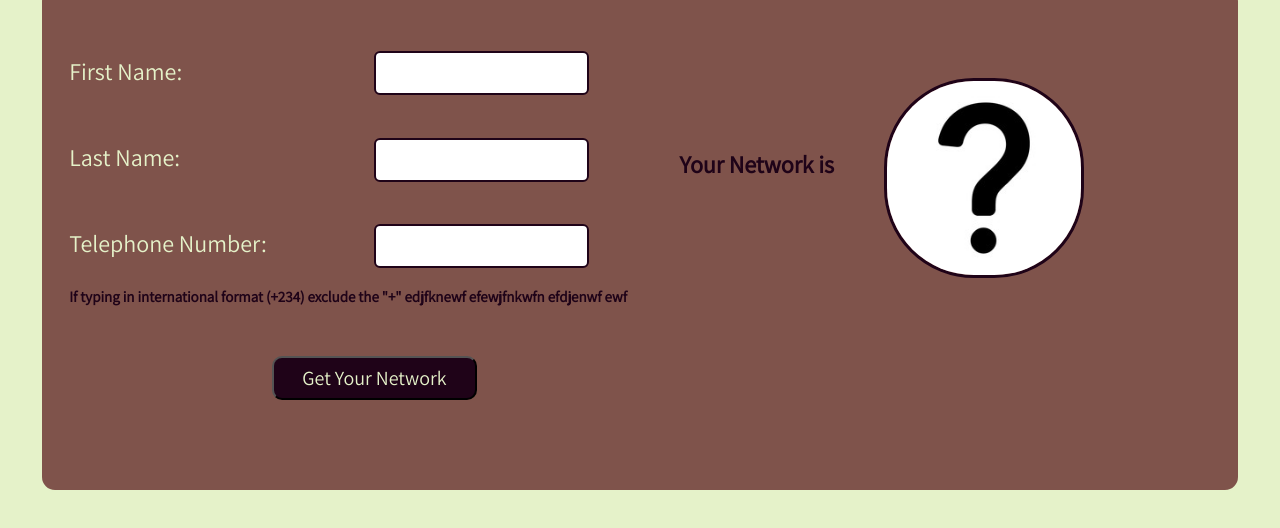
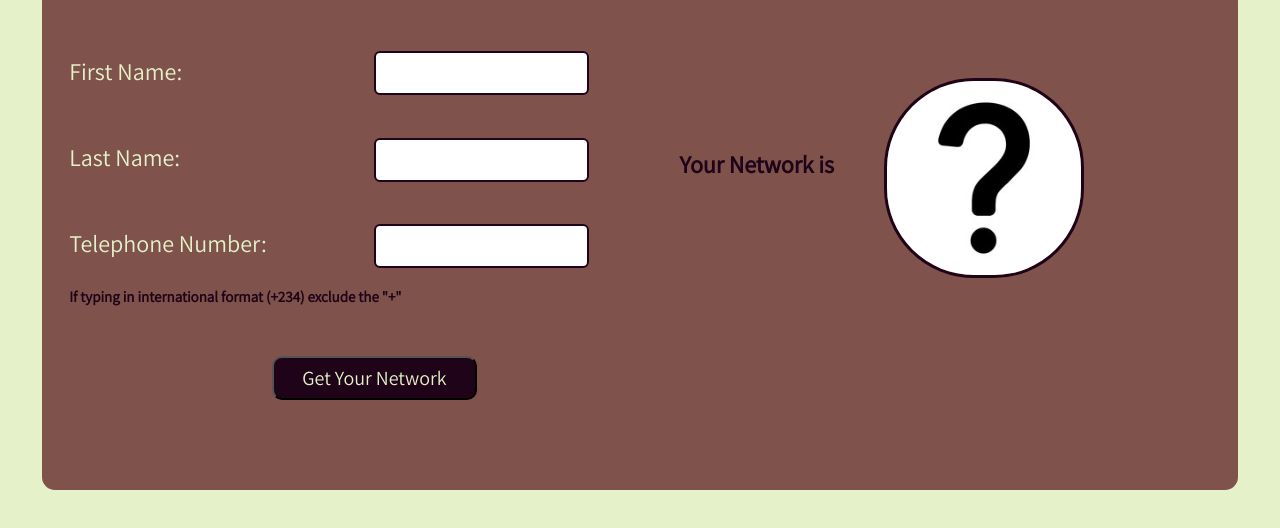
Before and after one commit to Yinkajay/Circle-191-holiday-chlng, a plain HTML site: page index.html in a window 1280 px wide. Shown: the part 166-694 px from the top of the page. Drawn offline with Linux system fonts and the light colour scheme.

Commit message:
Update index.html

```diff
--- a/index.html
+++ b/index.html
@@ -20,7 +20,7 @@
         <input type="text" id="lastName" name="lastName" pattern="[a-zA-Z]{0,}"> <br>
         <label for="phoneNumber">Telephone Number:</label>
         <input type="tel" id="phoneNumber" name="phoneNumber" pattern="0[789]0[0-9]{8}||234[789]0[0-9]{8}"> <br>
-        <p>If typing in international format (+234) exclude the "+" edjfknewf efewjfnkwfn efdjenwf ewf</p>
+        <p>If typing in international format (+234) exclude the "+"</p>
         <button class="button"  type="button">Get Your Network</button>
         <p class="second-p"></p>
       </form>
```
